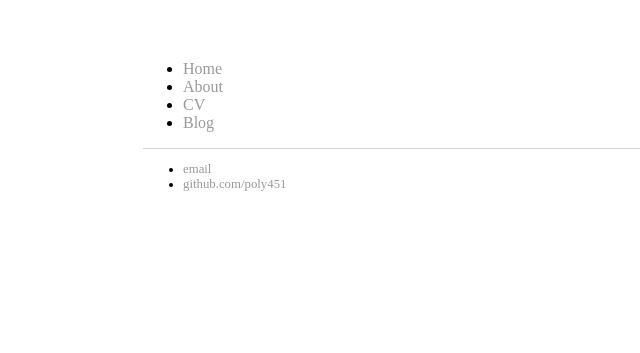
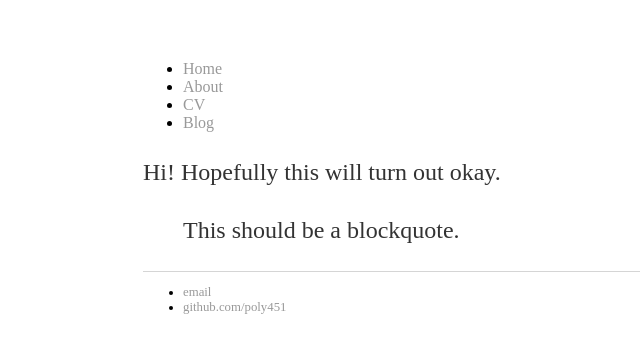
Before and after one commit to poly451/poly451.github.io, a Jekyll site: the page built from _posts/2019-04-28-this-is-an-experiment.md, in a window 1280 px wide. Shown: the top 353 px of the page, without its empty margins (49-689 px from the left). Built offline with Jekyll 4.4.1, drawn with Linux system fonts in a browser that asks for light colours.

Commit message:
Update 2019-04-28-this-is-an-experiment.md

```diff
--- a/_posts/2019-04-28-this-is-an-experiment.md
+++ b/_posts/2019-04-28-this-is-an-experiment.md
@@ -1,5 +1,8 @@
 ---
 layout: exp01
-title: "Iterating Over a Class in Python"
+title: "Experimenting with css sheets"
 date: 2019-04-26
 ---
+Hi!
+Hopefully this will turn out okay.
+> This should be a blockquote.
```
